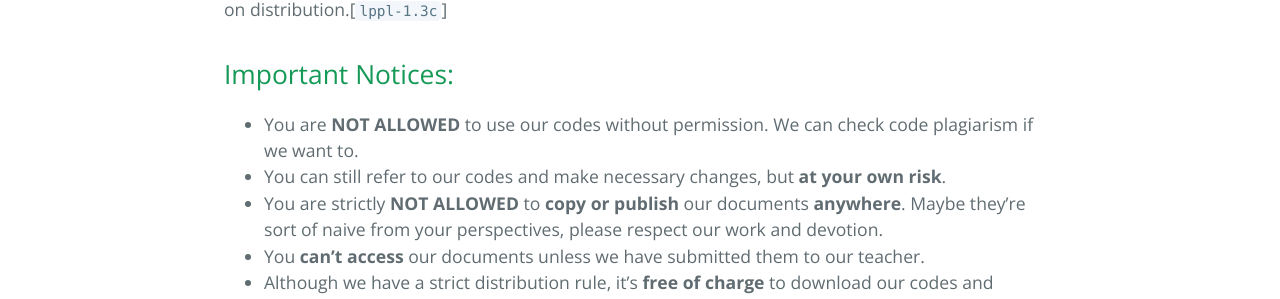
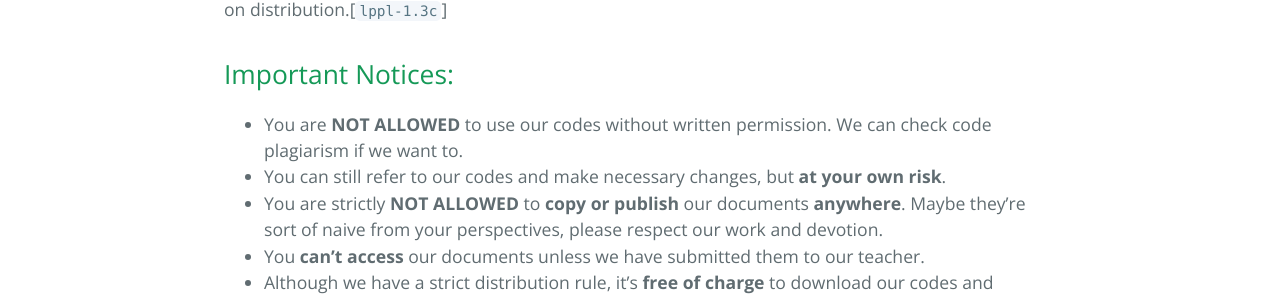
Before and after one commit to T0nyX1ang/Mathematical-Experiment, a Jekyll site: the page built from index.md, in a window 1280 px wide. Shown: the part 1557-1856 px from the top of the page. Built offline with Jekyll 4.4.1, drawn with Linux system fonts in a browser that asks for light colours.

Commit message:
Update index.md

```diff
--- a/index.md
+++ b/index.md
@@ -32,16 +32,16 @@ You can find our documents submitted as our homework in PDF format. Mistakes, or
 Those codes will be released **after** we submit the document to our teacher.(Earlier than every Friday)
 
 Here is a table of our documents:
-* [Experiment 0 Document](https://github.com/T0nyX1ang/Mathematical-Experiment/raw/master/exp0/exp0.pdf)
-* [Experiment 1 Document](https://github.com/T0nyX1ang/Mathematical-Experiment/raw/master/exp1/exp1.pdf)
+* [Experiment 0 Document](https://raw.githubusercontent.com/T0nyX1ang/Mathematical-Experiment/master/exp0/exp0.pdf)
+* [Experiment 1 Document](https://raw.githubusercontent.com/T0nyX1ang/Mathematical-Experiment/master/exp1/exp1.pdf)
 
 ## Writing Template
-Our LaTeX writing template(in `.cls` format) file can be fetched [here](https://github.com/T0nyX1ang/Mathematical-Experiment/raw/master/template/mathexpthesis.cls).
+Our LaTeX writing template(in `.cls` format) file can be fetched [here](https://raw.githubusercontent.com/T0nyX1ang/Mathematical-Experiment/master/template/mathexpthesis.cls).
 
 The template's project is now maintained [here](https://github.com/T0nyX1ang/WHU-MathExpThesis). The template holds a different license which is looser on distribution.[`lppl-1.3c`]
 
 ## Important Notices:
-* You are **NOT ALLOWED** to use our codes without permission. We can check code plagiarism if we want to.
+* You are **NOT ALLOWED** to use our codes without written permission. We can check code plagiarism if we want to.
 * You can still refer to our codes and make necessary changes, but **at your own risk**.
 * You are strictly **NOT ALLOWED** to **copy or publish** our documents **anywhere**. Maybe they're sort of naive from your perspectives, please respect our work and devotion.
 * You **can't access** our documents unless we have submitted them to our teacher.
```
